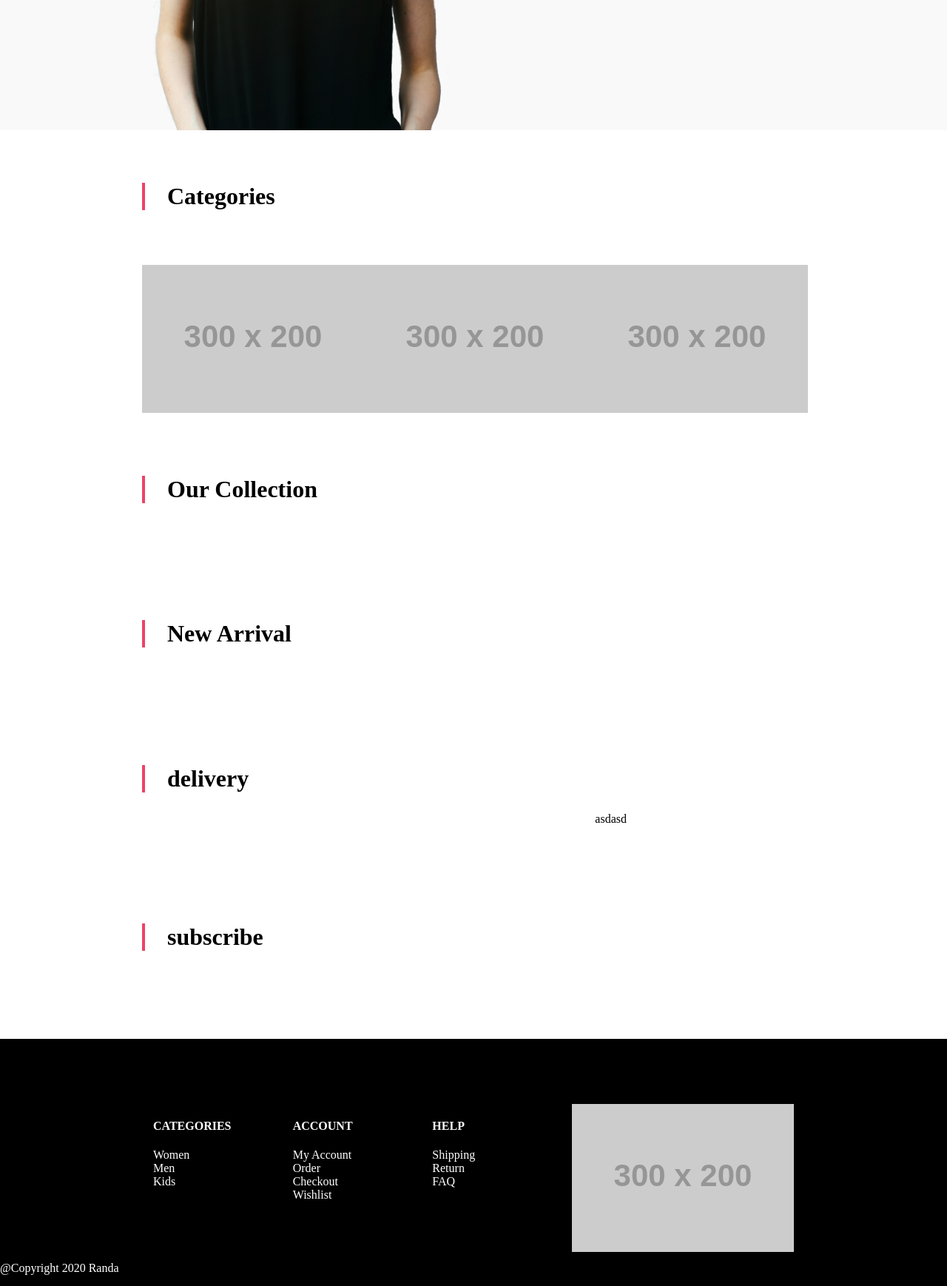
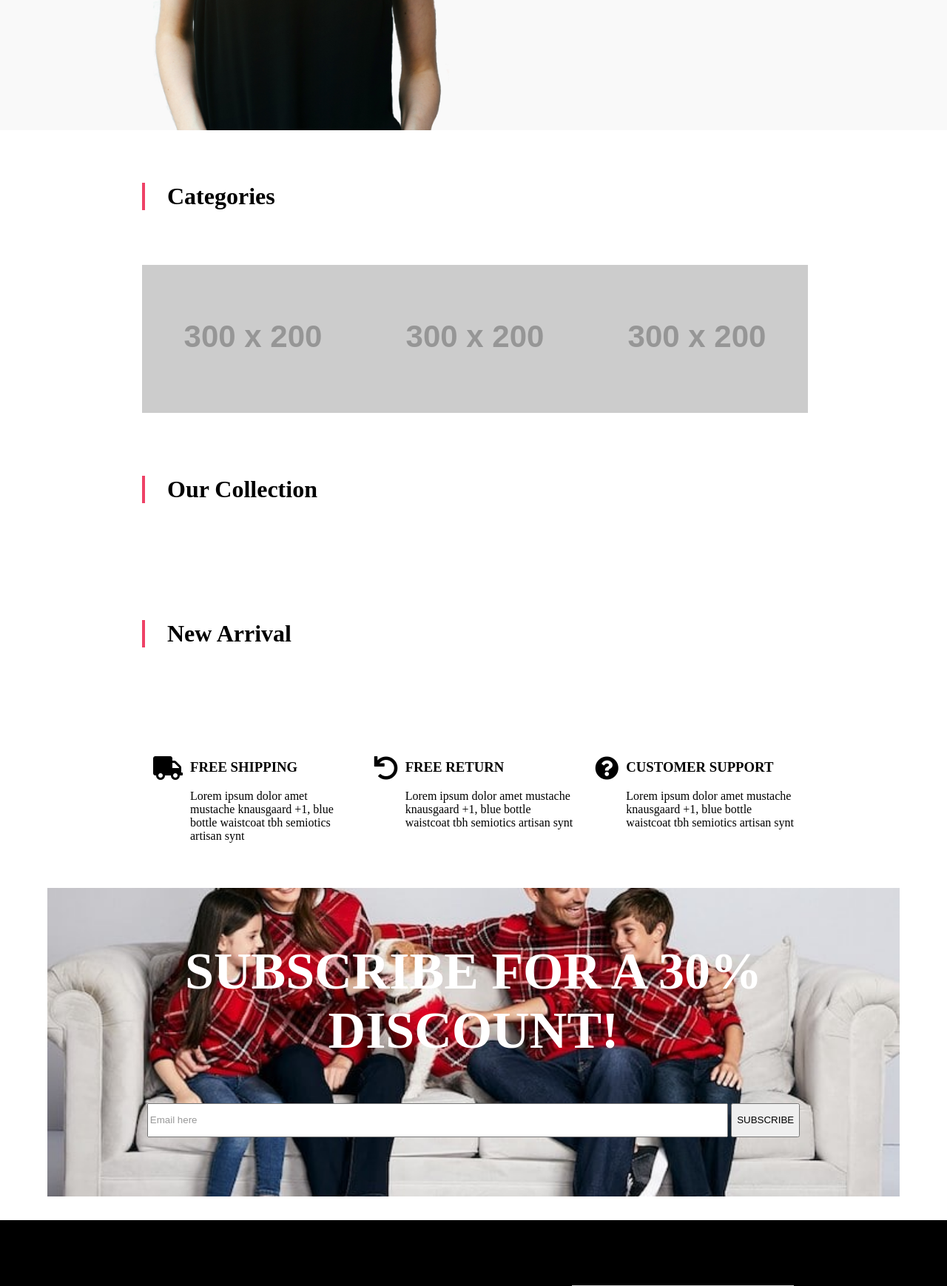
Before and after one commit to kazandaan/Fashion-Shop, a PHP site: page / in a window 1280 px wide. Shown: the part 640-2378 px from the top of the page at 74% size. Run offline with PHP 8.4, Linux system fonts and the light colour scheme; some libraries are stand-ins or nearby versions; some web fonts are replaced.

Commit message:
Initial commit

```diff
--- a/css/general.css
+++ b/css/general.css
@@ -70,13 +70,11 @@
    background: white;
    z-index: 3;
    overflow :hidden;
+   box-shadow: 0px 0px 9px 3px rgba(41, 41, 41, .25);
 }
 
 .wrapHead {
   display: flex;
-  -webkit-box-shadow: 0px 0px 9px 3px rgba(41, 41, 41, .25);
-  -moz-box-shadow: 0px 0px 9px 3px rgba(41, 41, 41, .25);
-  box-shadow: 0px 0px 9px 3px rgba(41, 41, 41, .25);
   align-items:center;
   overflow: hidden;
 }
@@ -195,7 +193,19 @@
 }
 /* END OF TITLE */
 /* -------------------------------------------------------------------------------------------------------------------------- */
+/* NEWSLETTER */
+.newsletter_content {
+  margin: 0% 5% 0% 5%;
+  position: relative;
+  display: block;
+  background-image: url(../image/newsletter.jpg);
+  background-repeat: no-repeat;
+  background-position: center;
+  background-size: cover;
+}
 
+/* END OF NEWSLETTER */
+/* -------------------------------------------------------------------------------------------------------------------------- */
 /* FOOTER */
 footer ul li
 {
@@ -211,3 +221,4 @@
   text-decoration: none;
   color: white;
 }
+/* END OF FOOTER */
--- a/css/utility.css
+++ b/css/utility.css
@@ -29,6 +29,7 @@
 }
 
 .col {
+
   max-width: 100%;
   padding-left: 15px;
   padding-right: 15px;
--- a/index.html
+++ b/index.html
@@ -9,7 +9,7 @@
   <link rel="stylesheet" href="css/carousel.css">
   <link href="https://fonts.googleapis.com/css2?family=Italiana&display=swap" rel="stylesheet">
   <link href="https://fonts.googleapis.com/icon?family=Material+Icons" rel="stylesheet">
-  <link rel="stylesheet" href="https://cdnjs.cloudflare.com/ajax/libs/font-awesome/4.7.0/css/font-awesome.min.css">
+  <link rel="stylesheet" href="https://cdnjs.cloudflare.com/ajax/libs/font-awesome/5.15.1/css/all.min.css">
   <link rel="apple-touch-icon" sizes="180x180" href="image/apple-touch-icon.png">
   <link rel="icon" type="image/png" sizes="32x32" href="image/favicon-32x32.png">
   <link rel="icon" type="image/png" sizes="16x16" href="image/favicon-16x16.png">
@@ -19,7 +19,7 @@
 
 <body>
   <header id="title">
-          <div class="wrapHead" >
+    <div class="wrapHead">
       <div>
         <img src="image/logo.png" alt="" class="logo" onclick="">
       </div>
@@ -126,29 +126,65 @@
   </section>
 
   <section id="delivery">
-    <div class="container-fluid  ">
-      <div class="title-section">
-        <h2>delivery</h2>
+    <div class="container-fluid">
         <div class="row">
-          <div class="col">
-            <i class="fas fa-truck"></i>
+          <div class="col flex">
+            <div style="padding-right: 10px; position:relative; top: 15px;">
+              <i class="fas fa-truck  fa-2x"></i>
             </div>
-          <div class="col">
+            <div>
+              <h3>FREE SHIPPING</h3>
+              <p>Lorem ipsum dolor amet mustache knausgaard +1, blue bottle waistcoat tbh semiotics artisan synt</p>
+            </div>
+          </div>
+
+          <div class="col flex">
+            <div style="padding-right: 10px; position:relative; top: 15px;">
+              <i class="fas fa-undo fa-2x"></i>
+            </div>
+            <div class="">
+              <h3>FREE RETURN</h3>
+              <p>Lorem ipsum dolor amet mustache knausgaard +1, blue bottle waistcoat tbh semiotics artisan synt</p>
+            </div>
+
 
           </div>
-          <div class="col">
-            asdasd
+
+          <div class="col flex">
+            <div style="padding-right: 10px; position:relative; top: 15px;">
+              <i class="fas fa-question-circle fa-2x"></i>
+            </div>
+            <div class="">
+              <h3>CUSTOMER SUPPORT</h3>
+              <p>Lorem ipsum dolor amet mustache knausgaard +1, blue bottle waistcoat tbh semiotics artisan synt</p>
+            </div>
+
+
           </div>
         </div>
-      </div>
+
     </div>
   </section>
 
   <section id="newsletter">
-    <div class="container-fluid  ">
-      <div class="title-section">
-        <h2>subscribe</h2>
+    <div class="newsletter_content text-mid">
+      <div class="" style="padding:15px 0 80px 0;">
+        <div class="row">
+          <div class="col">
+              <h2 style="font-size: 70px; color:white;">SUBSCRIBE FOR A 30% <br>DISCOUNT!</h2>
           </div>
+        </div>
+        <div class="row">
+          <div class="col">
+            <form class="" action="" method="post">
+              <input type="email" name="" value="" placeholder="Email here" style="width:70%; height:46px; ">
+              <button type="submit" name="button" style="height:46px;">SUBSCRIBE</button>
+            </form>
+
+          </div>
+        </div>
+      </div>
+
     </div>
   </section>
 
```
Also changed, not shown: image/newsletter.jpg (added). Lines whose indentation alone changed are shown as unchanged.
